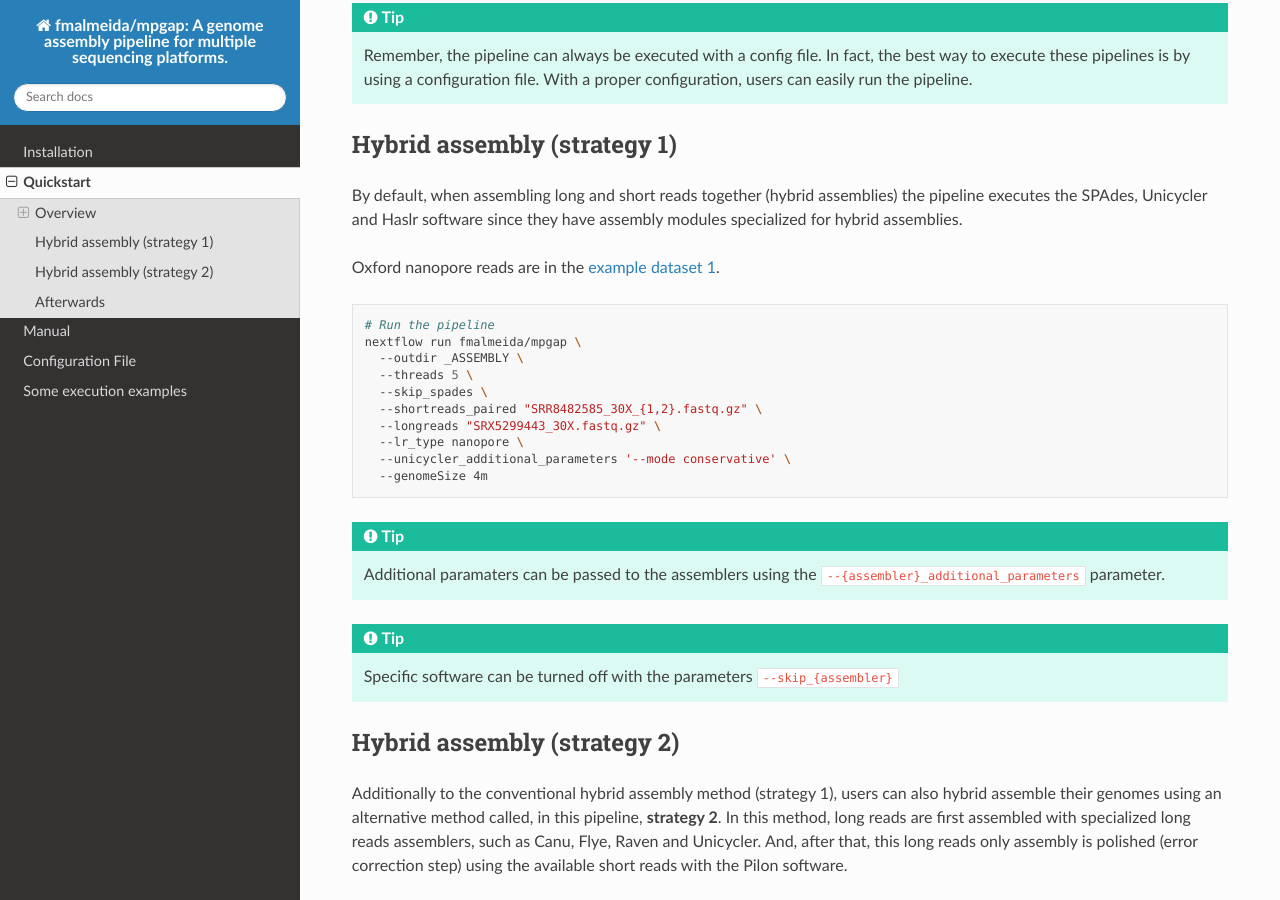
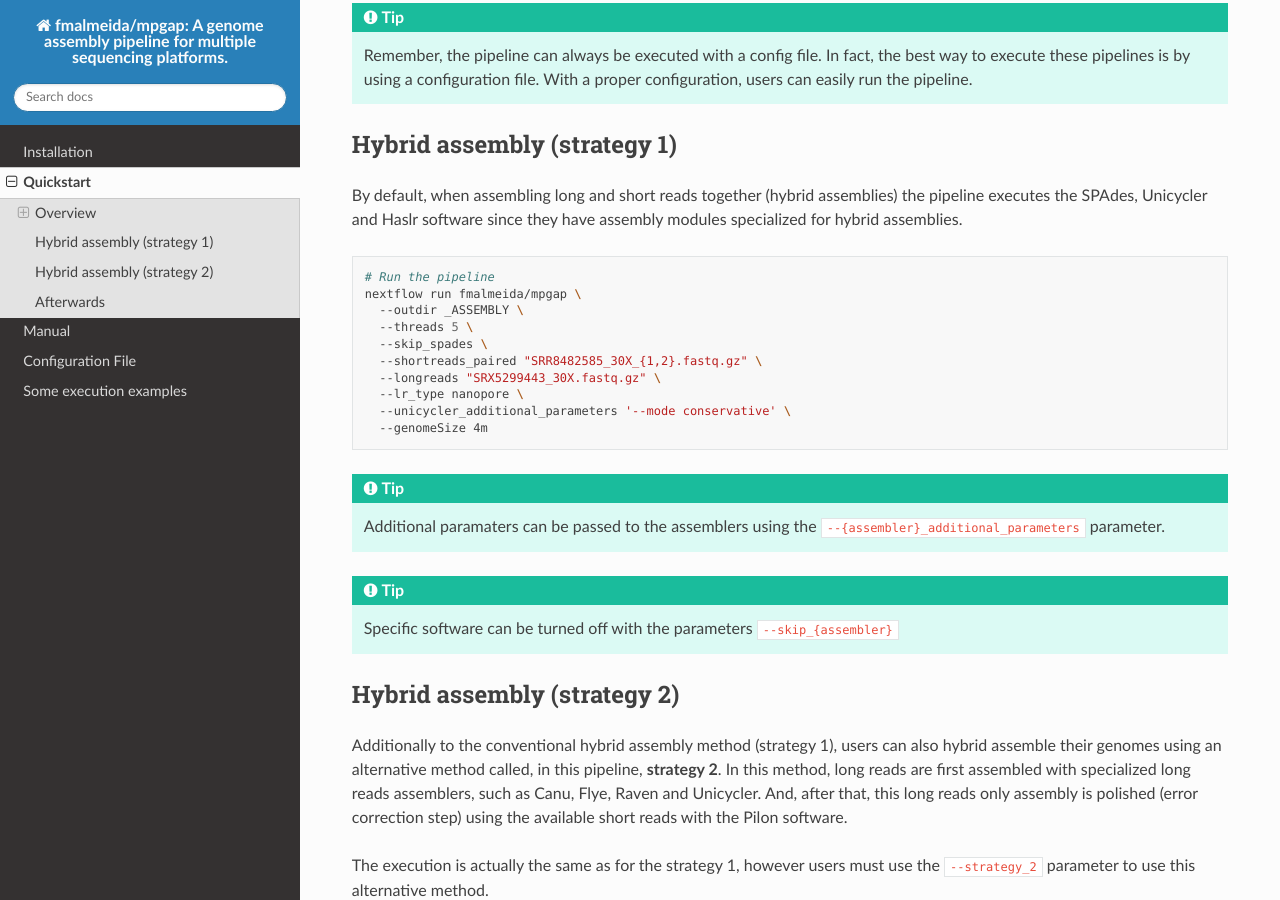
Before and after one commit to fmalmeida/MpGAP, a Sphinx documentation site: the page built from docs/quickstart.rst, in a window 1280 px wide and 900 px high, scrolled down 714 px. Built offline with Sphinx 7.4.7 and the Read the Docs theme 2.0.0, drawn with Linux system fonts in a browser that asks for light colours.

Commit message:
Update quickstart.rst

```diff
--- a/docs/quickstart.rst
+++ b/docs/quickstart.rst
@@ -38,8 +38,6 @@ Hybrid assembly (strategy 1)
 ============================
 
 By default, when assembling long and short reads together (hybrid assemblies) the pipeline executes the SPAdes, Unicycler and Haslr software since they have assembly modules specialized for hybrid assemblies.
-
-Oxford nanopore reads are in the `example dataset 1 <https://ngs-preprocess.readthedocs.io/en/latest/quickstart.html#id2>`_.
 
 .. code-block:: bash
 
```
